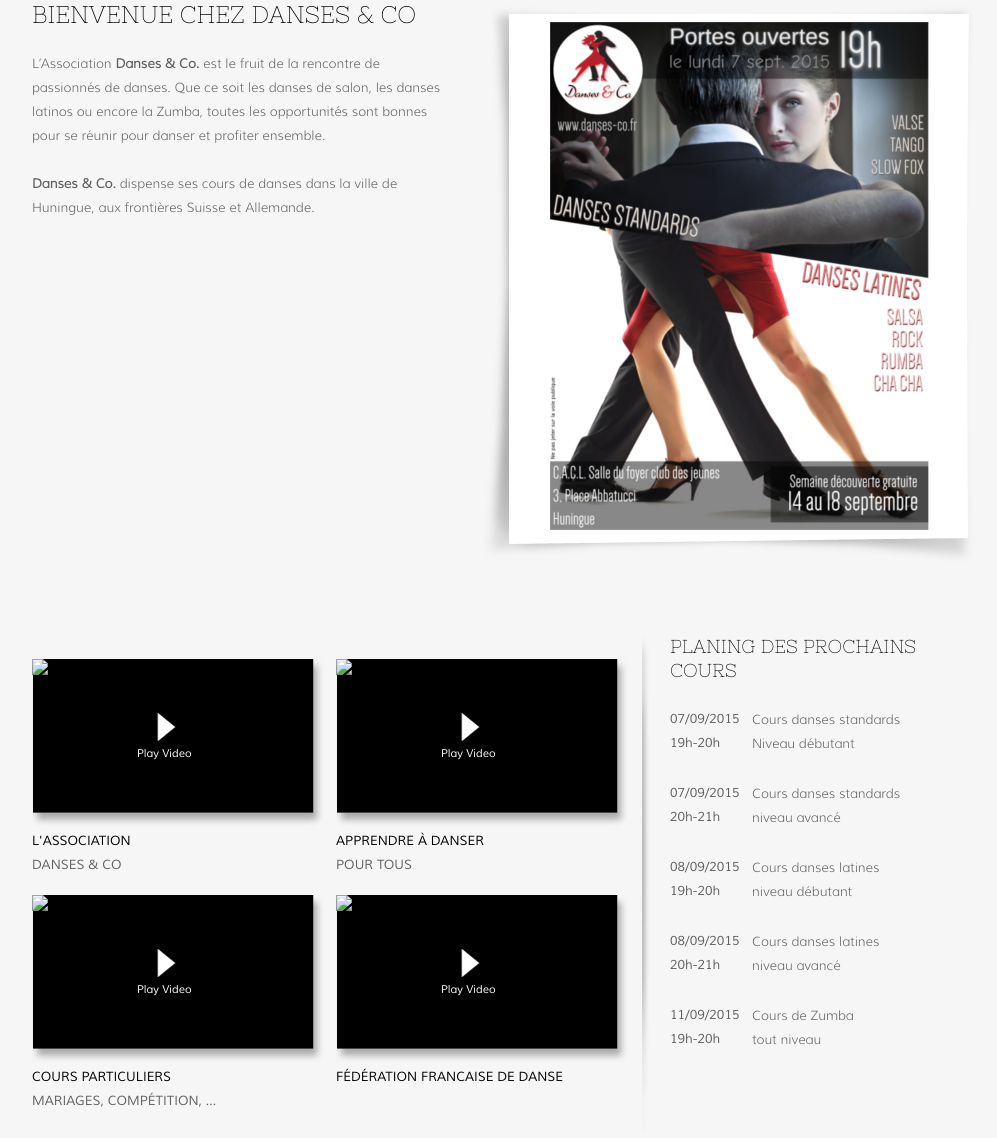
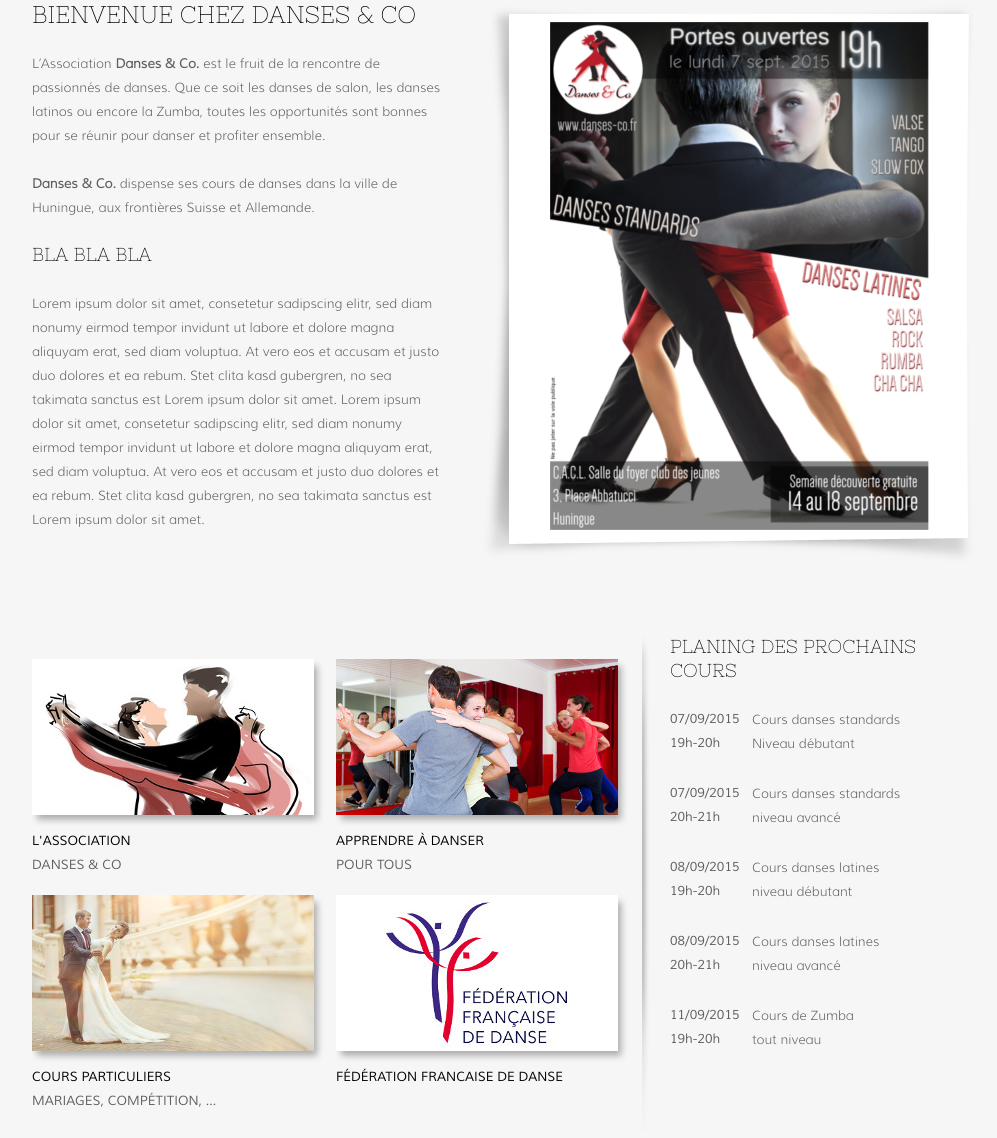
Before and after one commit to raoulh/dansesco_www, a website: page src/index.html at #/about in a window 1280 px wide. Shown: the part 135-1273 px from the top of the page, without its empty margins (138-1135 px from the left). Drawn offline with nearby package versions, Linux system fonts and the light colour scheme; some packages are replaced by stand-ins of ours.

Commit message:
Add home pics

```diff
--- a/src/views/main.html
+++ b/src/views/main.html
@@ -9,6 +9,10 @@
     <p>
         <strong>Danses &amp; Co.</strong> dispense ses cours de danses dans la ville de Huningue, aux frontières Suisse et Allemande.
     </p>
+    <h3>Bla bla bla</h3>
+    <p>
+        Lorem ipsum dolor sit amet, consetetur sadipscing elitr, sed diam nonumy eirmod tempor invidunt ut labore et dolore magna aliquyam erat, sed diam voluptua. At vero eos et accusam et justo duo dolores et ea rebum. Stet clita kasd gubergren, no sea takimata sanctus est Lorem ipsum dolor sit amet. Lorem ipsum dolor sit amet, consetetur sadipscing elitr, sed diam nonumy eirmod tempor invidunt ut labore et dolore magna aliquyam erat, sed diam voluptua. At vero eos et accusam et justo duo dolores et ea rebum. Stet clita kasd gubergren, no sea takimata sanctus est Lorem ipsum dolor sit amet.
+    </p>
 </div>
 <div class="body animate">
     <div id="featured">
@@ -16,7 +20,7 @@
         <ul>
             <li>
                 <div class="video1">
-                    <img src="images/video-swanLake.jpg" alt="Video"> <a href="swanLake.html" class="play1">Play Video</a>
+                    <a ui-sref="about"><img src="images/asso.jpg" alt="about"></a>
                 </div>
                 <p>
                     L'association<span>Danses &amp; Co</span>
@@ -24,7 +28,7 @@
             </li>
             <li>
                 <div class="video1">
-                    <img src="images/video-steppingOut.jpg" alt="Video"> <a href="steppingOut.html" class="play1">Play Video</a>
+                    <a ui-sref="courses"><img src="images/cours.jpg" alt="cours"></a>
                 </div>
                 <p>
                     Apprendre à danser<span>Pour tous</span>
@@ -32,7 +36,7 @@
             </li>
             <li>
                 <div class="video1">
-                    <img src="images/video-phantom.jpg" alt="Video"> <a href="phantom.html" class="play1">Play Video</a>
+                    <a ui-sref="courses"><img src="images/mariage.jpg" alt="cours"></a>
                 </div>
                 <p>
                     Cours particuliers<span>Mariages, compétition, ...</span>
@@ -40,7 +44,7 @@
             </li>
             <li>
                 <div class="video1">
-                    <img src="images/video-cats.jpg" alt="Video"> <a href="cats.html" class="play1">Play Video</a>
+                    <a ui-sref="about"><img src="images/ffd.jpg" alt="about"></a>
                 </div>
                 <p>
                     Fédération Francaise de Danse<span></span>
```
Also changed, not shown: src/views/about.html (+8 -8 lines), src/images/asso.jpg (added), src/images/cours.jpg (added), src/images/ffd.jpg (added), src/images/mariage.jpg (added).
